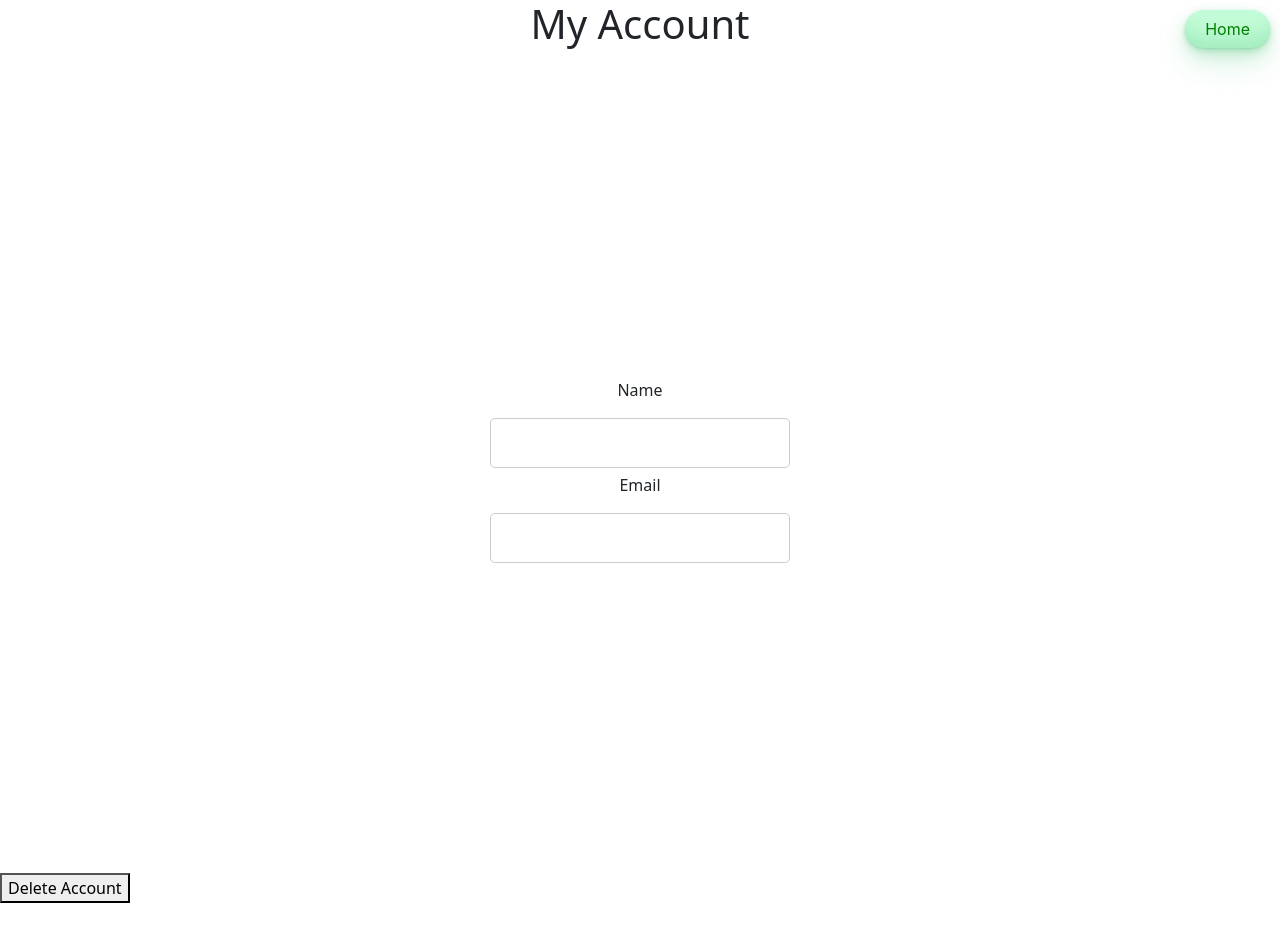
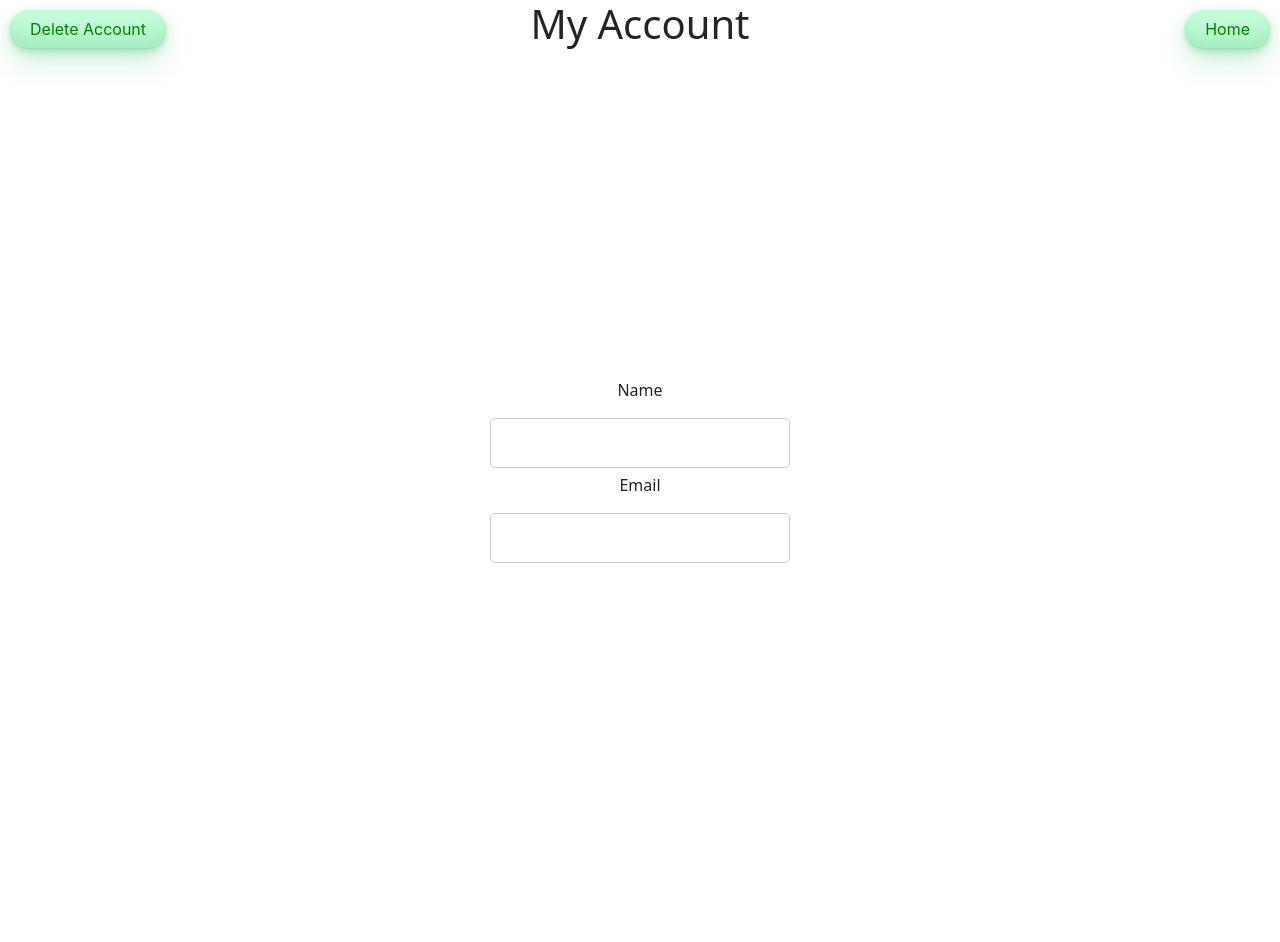
Before and after one commit to MealMentors/MealMentor, a React (Create React App) app in the folder frontend/: page /home/accountscreen in a window 1280 px wide. Shown: the top 942 px of the page. Built offline with nearby package versions, Linux system fonts and the light colour scheme.

Commit message:
renamed styling variables

```diff
--- a/frontend/src/Components/AccountScreen.js
+++ b/frontend/src/Components/AccountScreen.js
@@ -45,7 +45,7 @@ const AccountScreen = () => {
           <span className="placeholder-text">{userEmail}</span>
         </div>
       </div>
-      <button id="opendeletemodal" onClick={handleOpenModal}>Delete Account</button>
+      <button id="deletemodal-button" onClick={handleOpenModal}>Delete Account</button>
       <DeleteAccountModal
   showModal={showModal}
   onClose={() => setShowModal(false)}
--- a/frontend/src/Components/Style/AccountScreen.css
+++ b/frontend/src/Components/Style/AccountScreen.css
@@ -57,7 +57,7 @@
 }
 
 
-#opendeletemodal-button {
+#deletemodal-button {
   position: absolute;
   top: 10px; /* Adjust as needed */
   left: 10px; /* Adjust as needed */
@@ -79,7 +79,7 @@
   touch-action: manipulation;
 }
 
-#opendeletemodal-button:hover {
+#deletemodal-button:hover {
   box-shadow: rgba(44,187,99,.35) 0 -25px 18px -14px inset,rgba(44,187,99,.25) 0 1px 2px,rgba(44,187,99,.25) 0 2px 4px,rgba(44,187,99,.25) 0 4px 8px,rgba(44,187,99,.25) 0 8px 16px,rgba(44,187,99,.25) 0 16px 32px;
   transform: scale(1.05) rotate(-1deg);}
   .account-container {
```
